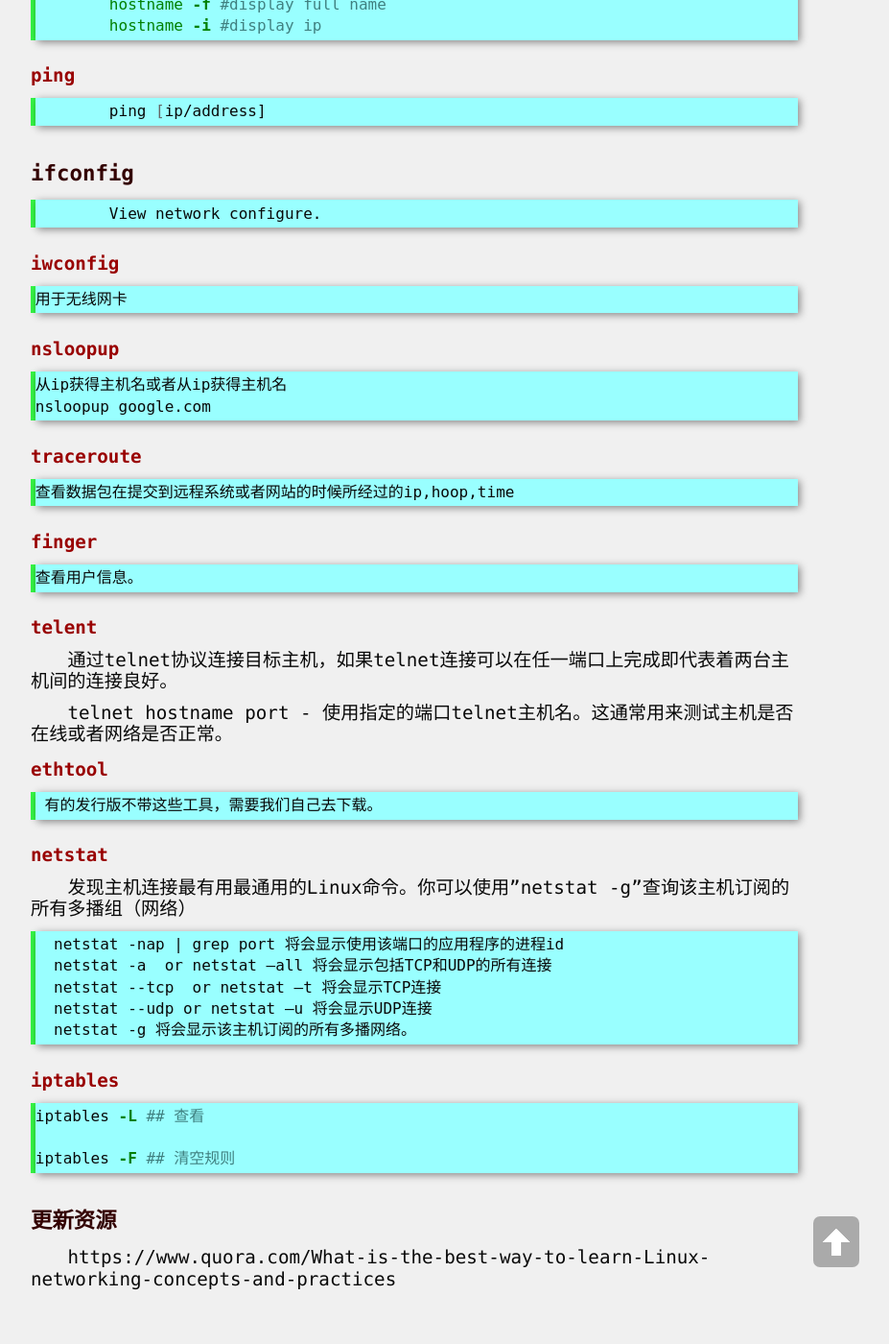
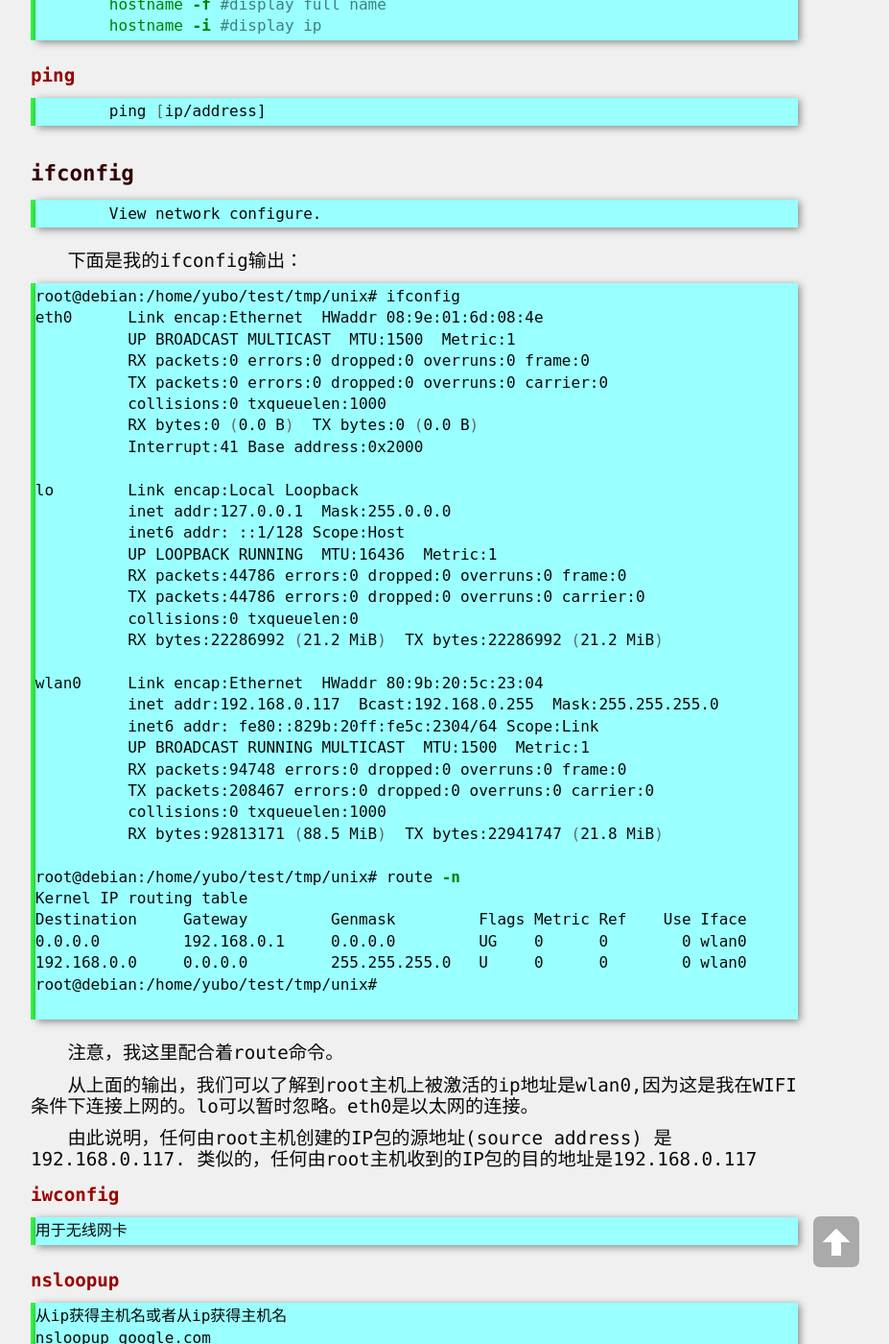
Before and after one commit to yuzibo/yuzibo.github.io, a Jekyll site: the page built from _posts/2014-12-06-NetCommandForlinux.md, in a window 1280 px wide and 1400 px high, scrolled down 345 px. Shown: the whole window at 96% size, without its empty margins (208-1135 px from the left). Built offline with Jekyll 4.4.1, drawn with Linux system fonts in a browser that asks for light colours; comment, search, counter and statistics services are not loaded; some of the changed text lies outside the part shown.

Commit message:
add command

````diff
--- a/_posts/2014-12-06-NetCommandForlinux.md
+++ b/_posts/2014-12-06-NetCommandForlinux.md
@@ -25,6 +25,53 @@
 ```bash
 	View network configure.
 ```
+
+下面是我的ifconfig输出：
+
+```bash
+root@debian:/home/yubo/test/tmp/unix# ifconfig
+eth0      Link encap:Ethernet  HWaddr 08:9e:01:6d:08:4e
+          UP BROADCAST MULTICAST  MTU:1500  Metric:1
+          RX packets:0 errors:0 dropped:0 overruns:0 frame:0
+          TX packets:0 errors:0 dropped:0 overruns:0 carrier:0
+          collisions:0 txqueuelen:1000
+          RX bytes:0 (0.0 B)  TX bytes:0 (0.0 B)
+          Interrupt:41 Base address:0x2000
+
+lo        Link encap:Local Loopback
+          inet addr:127.0.0.1  Mask:255.0.0.0
+          inet6 addr: ::1/128 Scope:Host
+          UP LOOPBACK RUNNING  MTU:16436  Metric:1
+          RX packets:44786 errors:0 dropped:0 overruns:0 frame:0
+          TX packets:44786 errors:0 dropped:0 overruns:0 carrier:0
+          collisions:0 txqueuelen:0
+          RX bytes:22286992 (21.2 MiB)  TX bytes:22286992 (21.2 MiB)
+
+wlan0     Link encap:Ethernet  HWaddr 80:9b:20:5c:23:04
+          inet addr:192.168.0.117  Bcast:192.168.0.255  Mask:255.255.255.0
+          inet6 addr: fe80::829b:20ff:fe5c:2304/64 Scope:Link
+          UP BROADCAST RUNNING MULTICAST  MTU:1500  Metric:1
+          RX packets:94748 errors:0 dropped:0 overruns:0 frame:0
+          TX packets:208467 errors:0 dropped:0 overruns:0 carrier:0
+          collisions:0 txqueuelen:1000
+          RX bytes:92813171 (88.5 MiB)  TX bytes:22941747 (21.8 MiB)
+
+root@debian:/home/yubo/test/tmp/unix# route -n
+Kernel IP routing table
+Destination     Gateway         Genmask         Flags Metric Ref    Use Iface
+0.0.0.0         192.168.0.1     0.0.0.0         UG    0      0        0 wlan0
+192.168.0.0     0.0.0.0         255.255.255.0   U     0      0        0 wlan0
+root@debian:/home/yubo/test/tmp/unix#
+
+```
+
+注意，我这里配合着route命令。
+
+从上面的输出，我们可以了解到root主机上被激活的ip地址是wlan0,因为这是我在WIFI
+条件下连接上网的。lo可以暂时忽略。eth0是以太网的连接。
+
+由此说明，任何由root主机创建的IP包的源地址(source address) 是192.168.0.117.
+类似的，任何由root主机收到的IP包的目的地址是192.168.0.117
 
 ### iwconfig
 
@@ -69,7 +116,88 @@
 iptables -L ## 查看
 
 iptables -F ## 清空规则
+
 ```
+
+#### 链的类型
+
+##### input
+
+控制进来的链接
+
+##### forward
+
+转发。
+
+##### Output
+
+```bash
+root@debian:/home/yubo/test/tmp/unix# sudo iptables -L -v
+Chain INPUT (policy ACCEPT 572K packets, 504M bytes)
+ pkts bytes target     prot opt in     out     source               destination
+
+Chain FORWARD (policy ACCEPT 0 packets, 0 bytes)
+ pkts bytes target     prot opt in     out     source               destination
+
+Chain OUTPUT (policy ACCEPT 1003K packets, 129M bytes)
+ pkts bytes target     prot opt in     out     source               destination
+
+```
+
+#### 链接一个特定的IP
+
+阻塞所有来自10.10.10.10的链接。
+
+```bash
+iptables -A INPUT -s 10.10.10.10 -j DROP
+
+```
+
+阻塞一个范围的网址：
+
+```bash
+iptables -A INPUT -s 10.10.10.0/24 -j DROP
+```
+
+链接到一个特别的端口, 阻塞来自于10.10.10.10的ssh链接
+
+```bash
+iptables -A input -p tcp --dport ssh -s 10.10.10.10 -j DROP
+```
+
+你可以使用其他协议将“ssh”或者其他端口号。"-p"是协议，如果你想阻塞UDP，则使用
+"-p udp".
+
+如果你使用ssh链接主机，下面的命令慎用，危险！
+
+```bash
+iptables -A INPUT -p tcp --dport ssh -j DROP
+```
+
+##### 保存ipatbles
+
+ubuntu
+
+```bash
+sudo /sbin/iptables-save
+```
+
+Red Hat
+
+```bash
+/sbin/service iptables save
+```
+
+或者
+
+```bash
+/etc/init.d/iptables save
+```
+
+
+
+
+向外转发链接
 
 ## 更新资源
 
````
